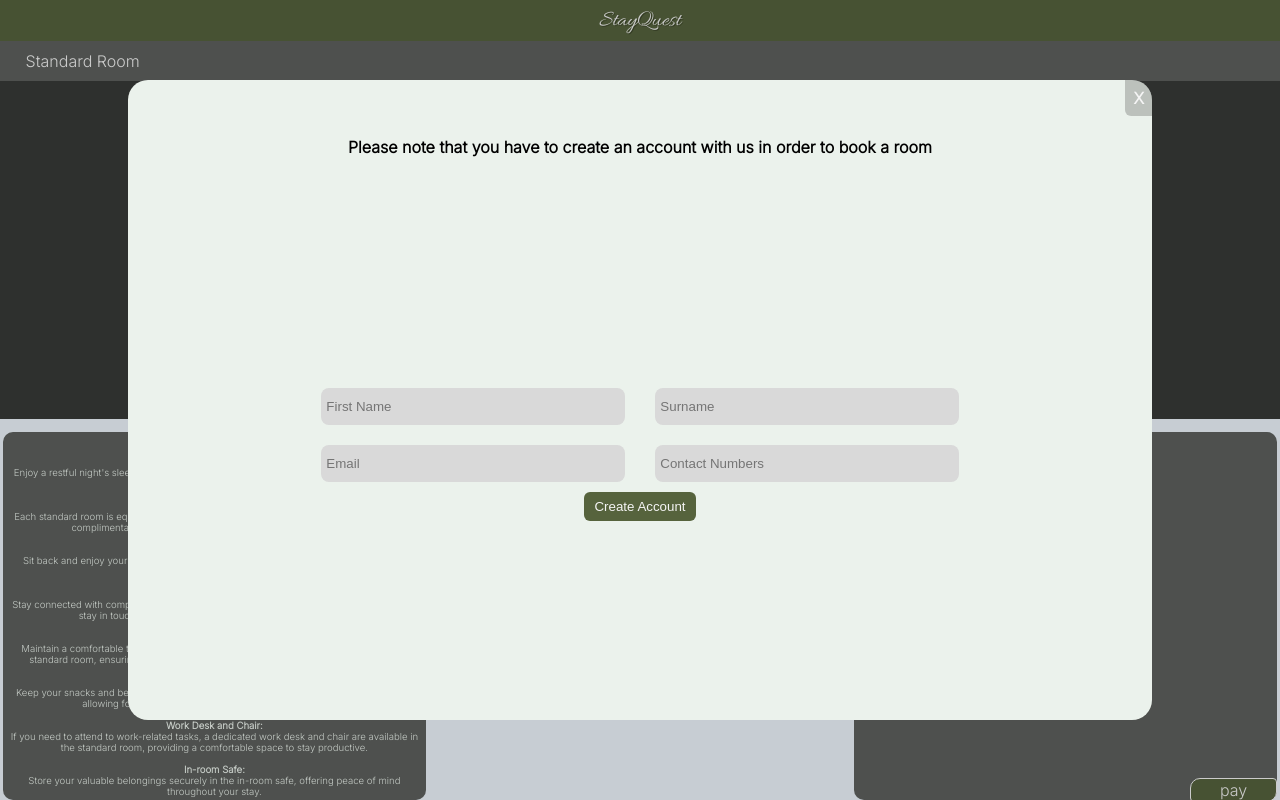
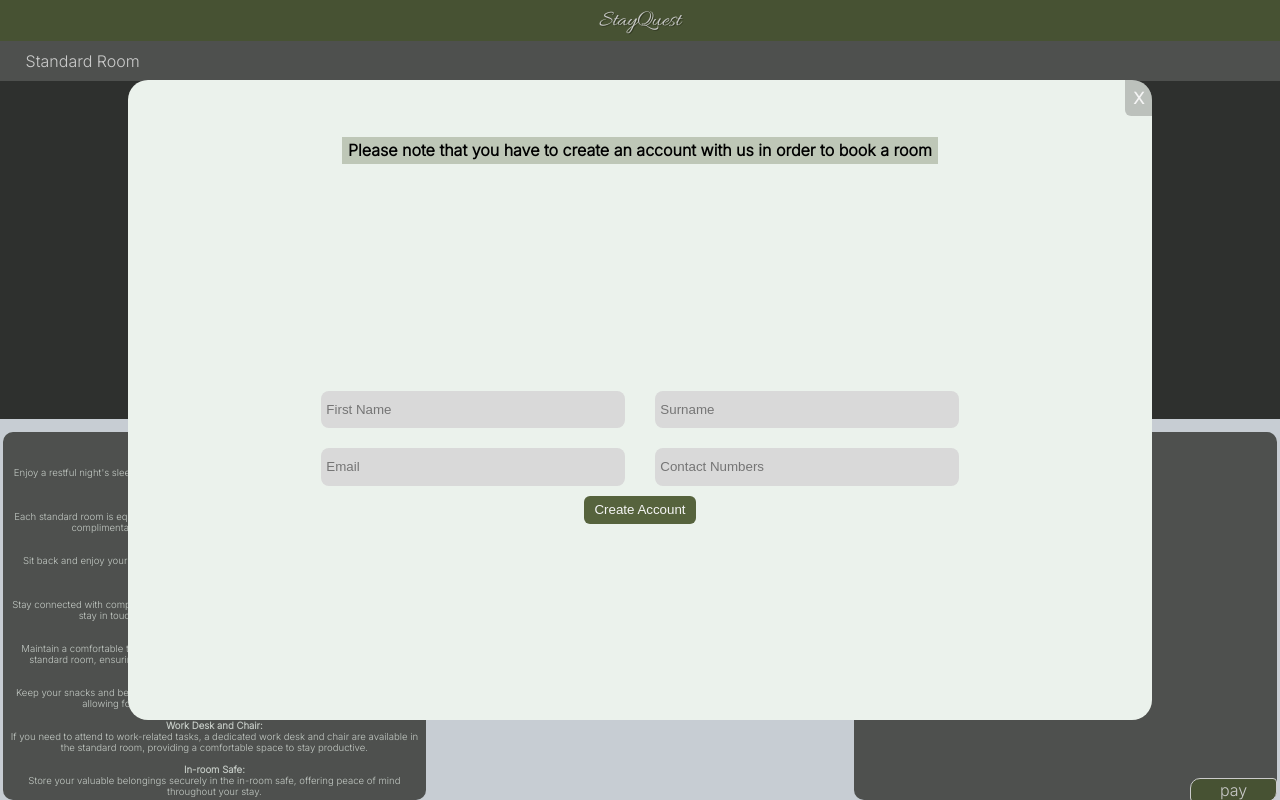
Before and after one commit to molokochris/StayQuest-Hotel, a React (Vite) app: page /rooms/standard-room in a window 1280 px wide. Built offline with nearby package versions, Linux system fonts and the light colour scheme; a web font is replaced by a local one.

Commit message:
more updts

```diff
--- a/src/Components/Modal.jsx
+++ b/src/Components/Modal.jsx
@@ -14,18 +14,14 @@ export default function Modal({ openModal, setOpenModal }) {
     <div className="modal1-container">
       <div className="modal-content">
         <div className="top">
-          <Link
-            className="close-btn"
-            to="\"
-            onClick={() => setOpenModal(!openModal)}
-          >
+          <div className="close-btn" onClick={() => setOpenModal(!openModal)}>
             X
-          </Link>
+          </div>
         </div>
         <div className="modal-head">
           <h4>
-            Please note that you have to create an account with us in order to book a
-            room
+            Please note that you have to create an account with us in order to
+            book a room
           </h4>
         </div>
         <div className="form">
--- a/src/assets/stylesheets/modal1.css
+++ b/src/assets/stylesheets/modal1.css
@@ -17,6 +17,10 @@
   width: 100%;
   display: flex;
   justify-content: center;
+}
+.modal-head h4 {
+    background-color: rgba(86, 99, 61, 0.300);
+    padding: 0.2em 0.4em;
 }
 .close-btn {
   font-weight: bolder;
```
